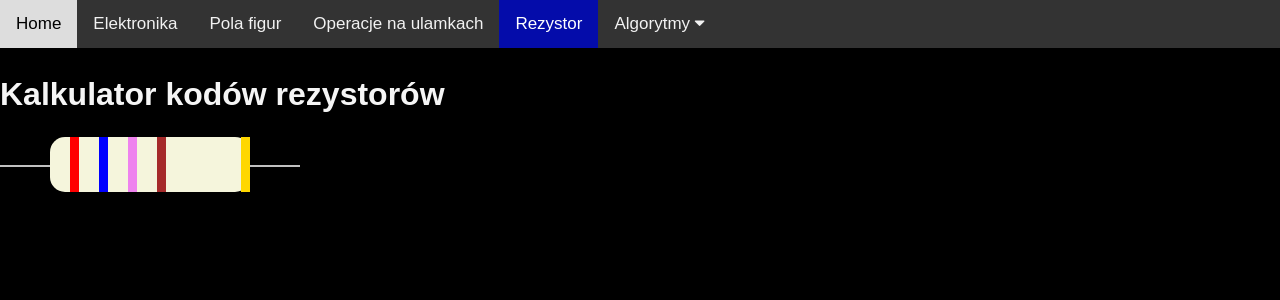
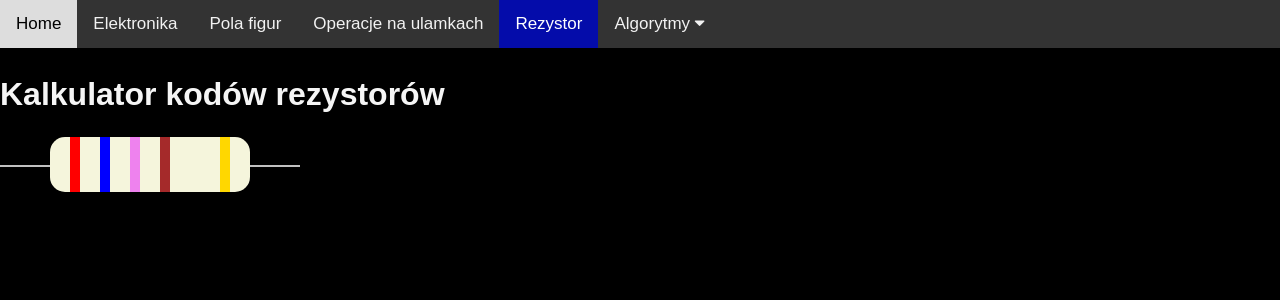
Before and after one commit to lon40seminarium-kotzian-oskar/lon40seminarium-kotzian-oskar-ale-moze-dziala, a Django app: page /rezystor/ in a window 1280 px wide. Shown: the top 300 px of the page. Run offline with Django 5.2, Linux system fonts and the light colour scheme; data that the repository does not hold is empty.

Commit message:
dodane kolory dla rezystora v5

```diff
--- a/rezystor/static/rezystor/style.css
+++ b/rezystor/static/rezystor/style.css
@@ -62,6 +62,6 @@
     width: 10px;
     height: 100%;
     background-color: gold;
-    margin-left: 75px;
+    margin-left: 50px;
     z-index: 3;
 }
```
